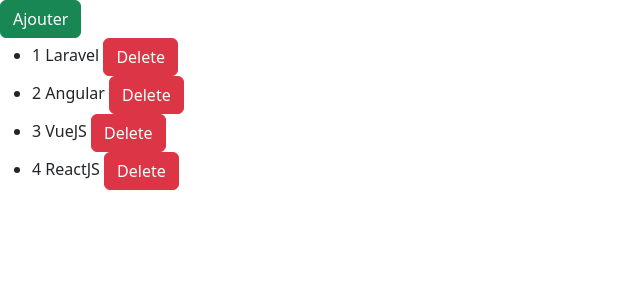
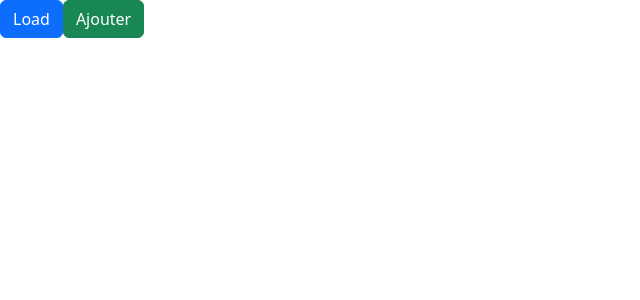
Before and after one commit to Simo-Ben-azzouz/LearnAngular5, an Angular app: page / in a window 1280 px wide. Shown: the top 300 px of the page, without its empty margins (0-640 px from the left). Built offline with nearby package versions, Linux system fonts and the light colour scheme.

Commit message:
ngFor-trackBy

```diff
--- a/src/app/app.component.html
+++ b/src/app/app.component.html
@@ -34,9 +34,11 @@
     <div *ngSwitchCase="'Symfony'">lorem Symfony</div>
     <div *ngSwitchDefault>other value</div>
 </div> -->
+<button class="btn btn-primary" (click)="loadCourse()">Load</button>
 <button class="btn btn-success" (click)="addCourse()">Ajouter</button>
+
 <ul>
-    <li *ngFor="let course of courses">
+    <li *ngFor="let course of courses; TrackBy:trackCourse">
         {{course.id}} {{course.title}}
         <button class="btn btn-danger" (click)="removeCourse(course)">Delete</button>
     </li>
--- a/src/app/app.component.ts
+++ b/src/app/app.component.ts
@@ -10,13 +10,20 @@
   title = 'Angular5v2';
   body ='Le lorem ipsum est, en imprimerie, une suite de mots sans signification utilisée à titre provisoire pour calibrer une mise en page, le texte définitif venant remplacer le faux-texte dès qu il est prêt ou que la mise en page est achevée. Généralement, on utilise un texte en faux latin, le Lorem ipsum ou Lipsum. Wikipédia'
 
-  courses = [
-    {id :1 , title : "Laravel"},
-    {id :2 , title : "Angular"},
-    {id :3 , title : "VueJS"},
-    {id :4 , title : "ReactJS"}
-  ];
-
+  courses:any;
+trackCourse(index:any , course:any)
+{
+  return course ? course.id : undefined;
+}
+  loadCourse()
+  {
+    this.courses = [
+      {id :1 , title : "Laravel"},
+      {id :2 , title : "Angular"},
+      {id :3 , title : "VueJS"},
+      {id :4 , title : "ReactJS"}
+    ];
+  }
   addCourse()
   {
     this.courses.push({id :6 , title : "Firebase"});
```
